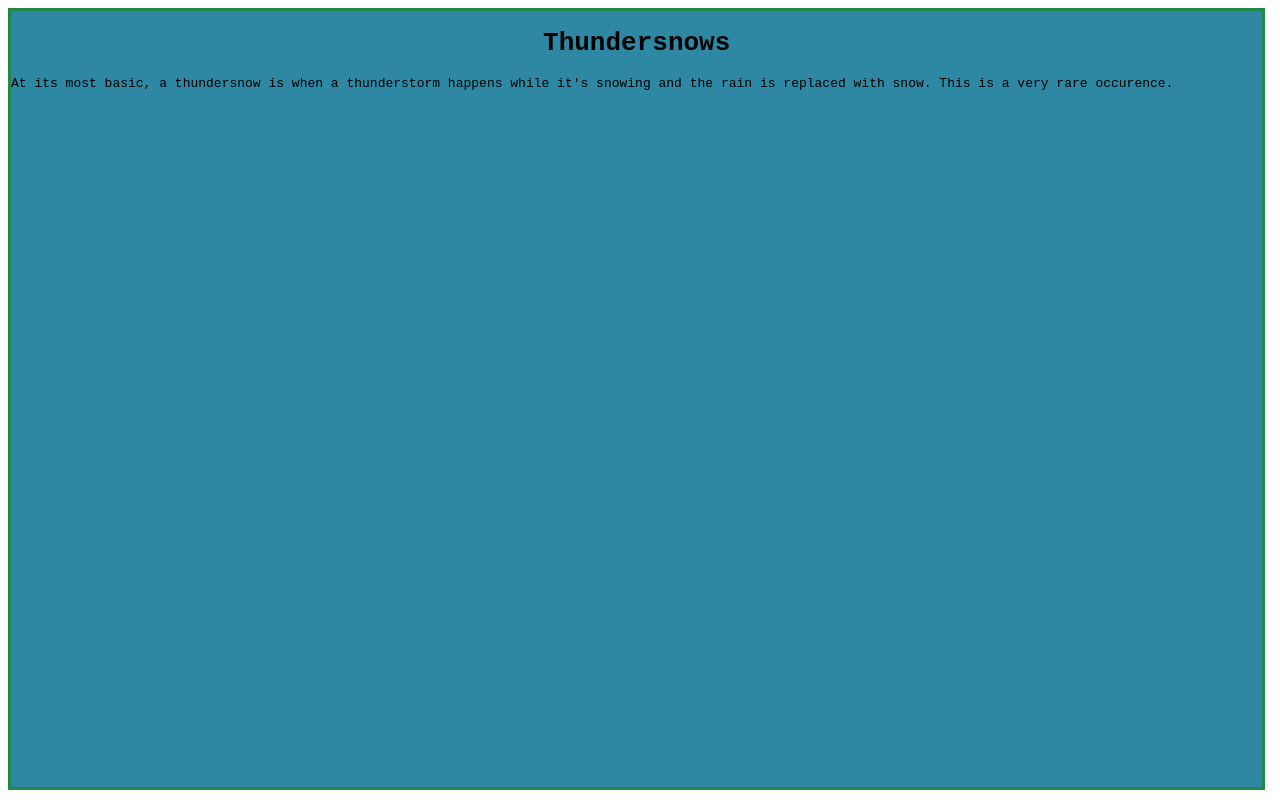
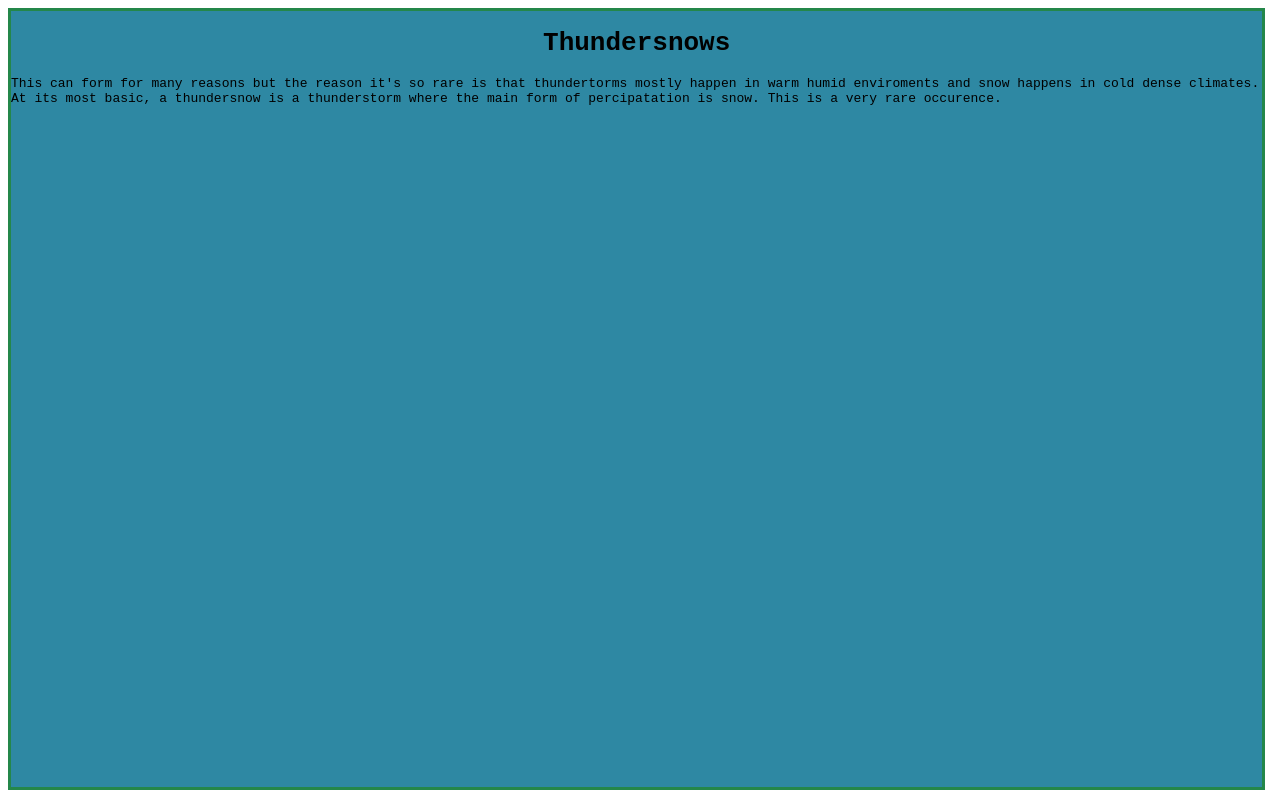
Before and after one commit to grubsaidziggy/thundersnow, a plain HTML site: page index.html in a window 1280 px wide. Drawn offline with Linux system fonts and the light colour scheme.

Commit message:
Update index.html

```diff
--- a/index.html
+++ b/index.html
@@ -26,7 +26,7 @@
     <body>
         <div id="main" class="mono">
             <h1 align="center">Thundersnows</h1>
-            <div>At its most basic, a thundersnow is when a thunderstorm happens while it's snowing and the rain is replaced with snow. This is a very rare occurence.</div>
+            This can form for many reasons but the reason it's so rare is that thundertorms mostly happen in warm humid enviroments and snow happens in cold dense climates.<div>At its most basic, a thundersnow is a thunderstorm where the main form of percipatation is snow. This is a very rare occurence.</div>
         </div>
     </body>
 </html>
```
